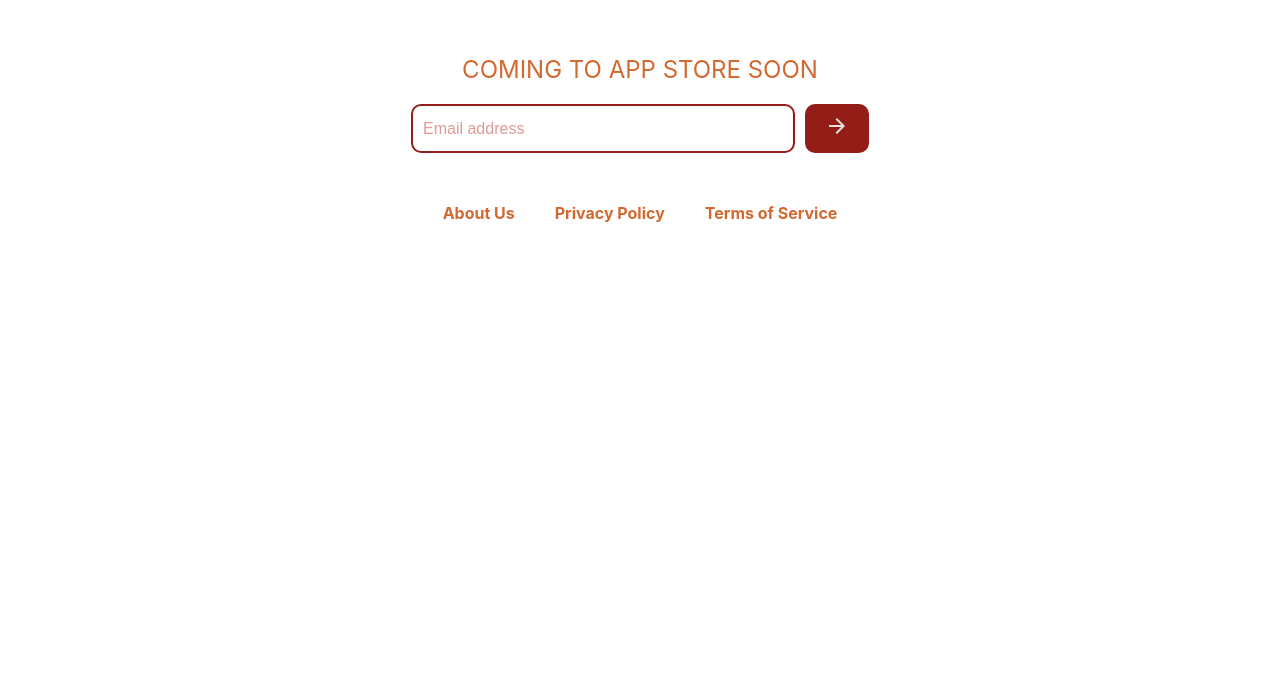
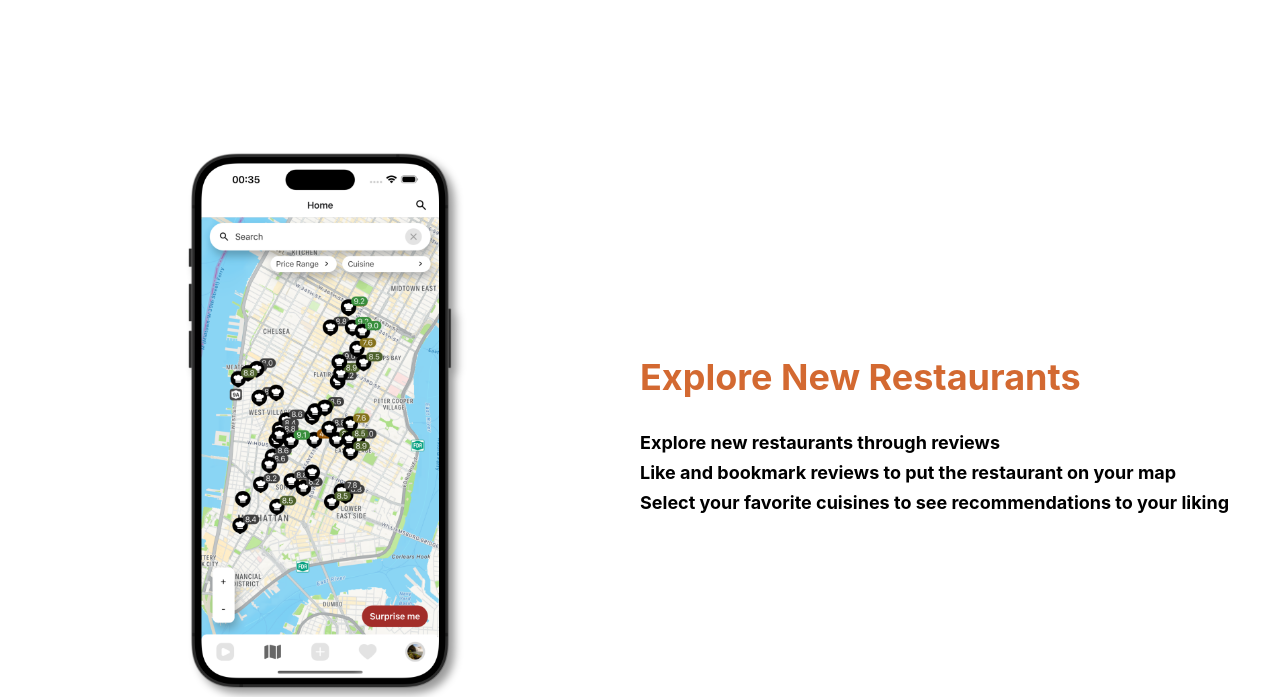
Before and after one commit to FarishLoy/rice-reviews, a React (Create React App) app: page / in a window 1280 px wide. Shown: the part 2323-3020 px from the top of the page. Before the commit the page ends 2586 px from the top, so only its background shows below. Built offline with nearby package versions, Linux system fonts and the light colour scheme.

Commit message:
add explore section

```diff
--- a/src/App.js
+++ b/src/App.js
@@ -1,33 +1,35 @@
-import React from "react";
-import { BrowserRouter as Router, Route, Routes } from "react-router-dom";
-import Header from "./components/Header";
-import HeroSection from "./components/HeroSection";
-import VideoReviews from "./components/VideoReviews";
-import MapSection from "./components/MapSection";
-import Footer from "./components/Footer";
-import "./styles/App.css";
+import React from 'react';
+import { BrowserRouter as Router, Route, Routes } from 'react-router-dom';
+import Header from './components/Header';
+import HeroSection from './components/HeroSection';
+import VideoReviews from './components/VideoReviews';
+import MapSection from './components/MapSection';
+import Footer from './components/Footer';
+import './styles/App.css';
 import PrivacyPolicy from './components/PrivacyPolicy';
-import TermsOfService from "./components/TermsOfService";
+import TermsOfService from './components/TermsOfService';
+import ExploreSection from './components/ExploreSection';
 
 const Homepage = () => {
   return (
     <>
-        <HeroSection/>
-        <VideoReviews/>
-        <MapSection/>
+      <HeroSection />
+      <VideoReviews />
+      <MapSection />
+      <ExploreSection />
     </>
-  )
-}
+  );
+};
 
 function App() {
   return (
     <Router>
       <div className="App">
         <Header />
-        <Routes >
-         <Route path="/privacy-policy" element={<PrivacyPolicy />} />
-         <Route path="/terms-of-service" element={<TermsOfService />} />
-         <Route path="/" element={<Homepage />} />
+        <Routes>
+          <Route path="/privacy-policy" element={<PrivacyPolicy />} />
+          <Route path="/terms-of-service" element={<TermsOfService />} />
+          <Route path="/" element={<Homepage />} />
         </Routes>
         <Footer />
       </div>
--- /dev/null
+++ b/src/components/ExploreSection.js
@@ -0,0 +1,46 @@
+import React, { useEffect, useRef } from 'react';
+import '../styles/FeatureSection.css';
+import { useInView, motion, useMotionValue, animate } from 'framer-motion';
+import screenshot4 from '../assets/screenshot4.png';
+
+function ExploreSection() {
+  const imageContainerRef = useRef(null);
+
+  const isInView = useInView(imageContainerRef, {
+    amount: 0.5,
+  });
+  const opacity = useMotionValue(0);
+
+  useEffect(() => {
+    if (isInView) {
+      const animation = animate(opacity, [0, 1], { duration: 1.5 });
+      animation.play();
+    } else {
+      const animation = animate(opacity, [1, 0], { duration: 1.5 });
+      animation.play();
+    }
+  }, [isInView]);
+
+  return (
+    <section className="feature-container">
+      <motion.div
+        style={{ opacity }}
+        ref={imageContainerRef}
+        className="screenshot-images second-section">
+        <img src={screenshot4} alt="Video Reviews" />
+      </motion.div>
+      <motion.div
+        style={{ opacity }}
+        className="description-container left-aligned">
+        <h2>Explore New Restaurants</h2>
+        <p>Explore new restaurants through reviews</p>
+        <p>Like and bookmark reviews to put the restaurant on your map</p>
+        <p>
+          Select your favorite cuisines to see recommendations to your liking
+        </p>
+      </motion.div>
+    </section>
+  );
+}
+
+export default ExploreSection;
```
Also changed, not shown: src/assets/screenshot4.png (added).
